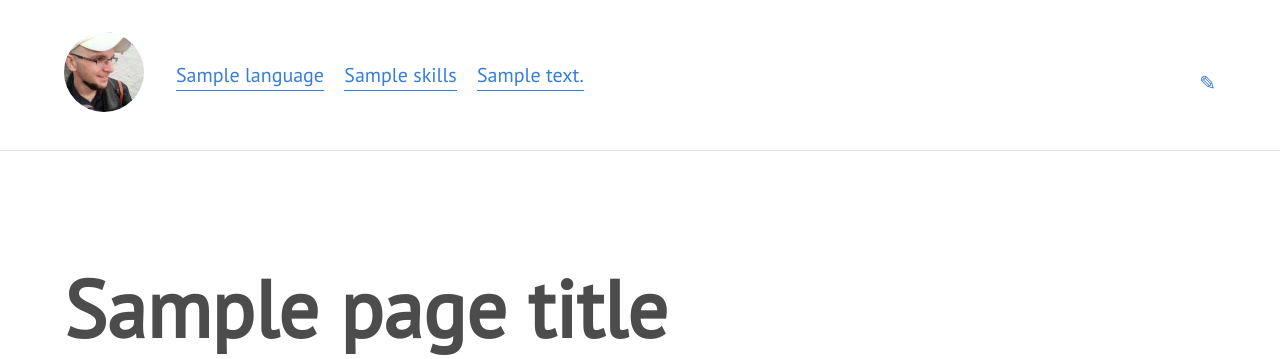
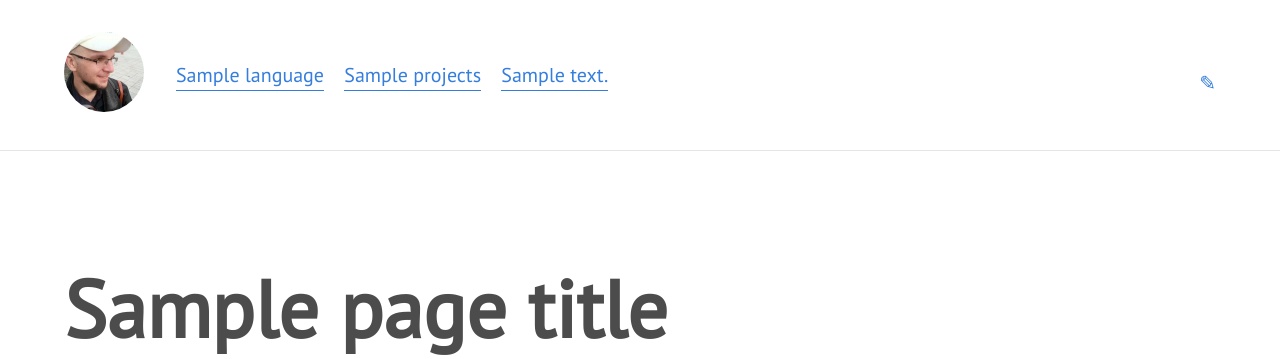
Before and after one commit to vkostyanetsky/Bloget, a Python web app: template templates/note.html in a window 1280 px wide. Shown: the top 359 px of the page. Run offline with Jinja, Linux system fonts and the light colour scheme; the template is opened without the code that fills it: most values are stand-ins (such as "Sample title", 1, 10 or a date in 2020).

Commit message:
Added a page for projects

```diff
--- a/templates/wrapper.html
+++ b/templates/wrapper.html
@@ -63,6 +63,7 @@
 </head>
 
 <body class="w-100 bg-white">
+
 <div id="app">
 <main>
 
@@ -80,16 +81,6 @@
                 <a class="dib f4 mr3 link dim bb blue" href="{{ config['url'] }}">{{ language['site_title'] }}</a>
             {% endif %}
 
-            {% if page_path == '/skills/' %}
-                <span class="black dib f4 mr3">{{ language.get('skills') }}</span>
-            {% elif page_path.startswith('/skills') %}
-                <a class="dib f4 mr3 link dim bb orange" href="{{ config['url'] }}/skills/">{{ language['skills'] }}</a>
-            {% else %}
-                <a class="dib f4 mr3 link dim bb blue" href="{{ config['url'] }}/skills/">{{ language['skills'] }}</a>
-            {% endif %}
-
-            <!--
-
             {% if page_path == '/projects/' %}
                 <span class="black dib f4 mr3">{{ language.get('projects') }}</span>
             {% elif page_path.startswith('/projects') %}
@@ -97,8 +88,6 @@
             {% else %}
                 <a class="dib f4 mr3 link dim bb blue" href="{{ config['url'] }}/projects/">{{ language['projects'] }}</a>
             {% endif %}
-
-            -->
 
             {% if page_path == '/notes/' %}
                 <span class="black dib f4 mr3">{{ language.get('notes') }}</span>
```
